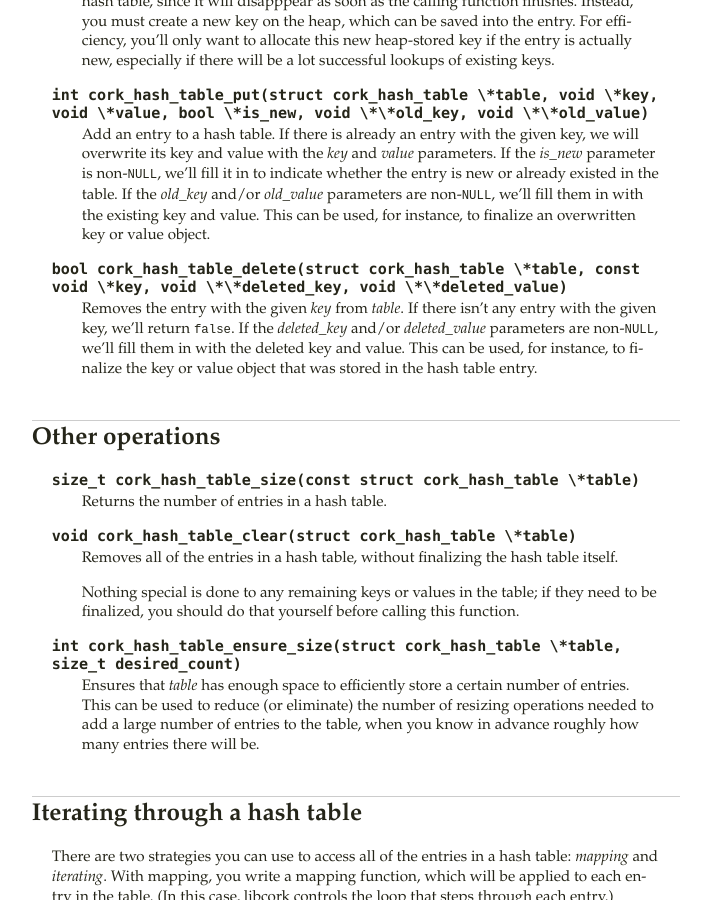
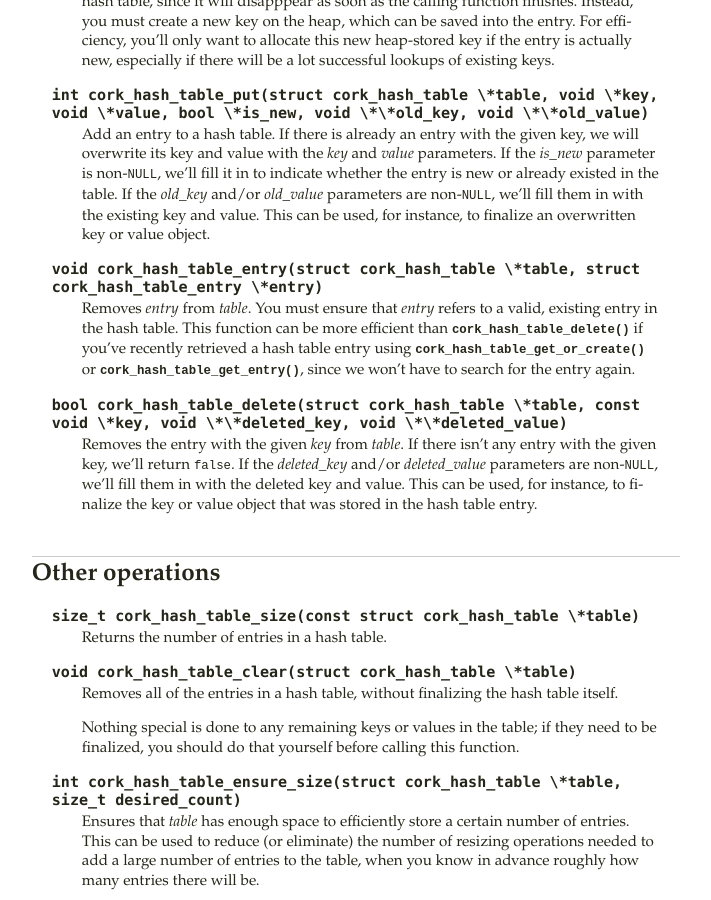
Before and after one commit to dcreager/libcork, a Sphinx documentation site: the page built from docs/hash-table.rst, in a window 1280 px wide and 900 px high, scrolled down 2781 px. Shown: the whole window, without its empty margins (297-1008 px from the left). Built offline with Sphinx 7.4.7, drawn with Linux system fonts in a browser that asks for light colours; pages that are not in the unit, such as notebooks, are missing from menus; the version number could not be read and is left out.

Commit message:
Delete known entry from hash table
The new `cork_hash_table_delete_entry` function lets you delete an entry
from hash table more efficiently.  You pass in a `cork_hash_table_entry`
instance, instead of a key value.  This means that we don't have to
search through the hash table for the value to delete; the entry
instance acts as a pointer to the specific entry that we want to delete.

```diff
--- a/docs/hash-table.rst
+++ b/docs/hash-table.rst
@@ -198,6 +198,15 @@ particular use case.
    value.  This can be used, for instance, to finalize an overwritten
    key or value object.
 
+.. function:: void cork_hash_table_entry(struct cork_hash_table \*table, struct cork_hash_table_entry \*entry)
+
+   Removes *entry* from *table*.  You must ensure that *entry* refers to a
+   valid, existing entry in the hash table.  This function can be more efficient
+   than :c:func:`cork_hash_table_delete` if you've recently retrieved a hash
+   table entry using :c:func:`cork_hash_table_get_or_create` or
+   :c:func:`cork_hash_table_get_entry`, since we won't have to search for the
+   entry again.
+
 .. function:: bool cork_hash_table_delete(struct cork_hash_table \*table, const void \*key, void \*\*deleted_key, void \*\*deleted_value)
 
    Removes the entry with the given *key* from *table*.  If there isn't
```
Also changed, not shown: 3 other files.
